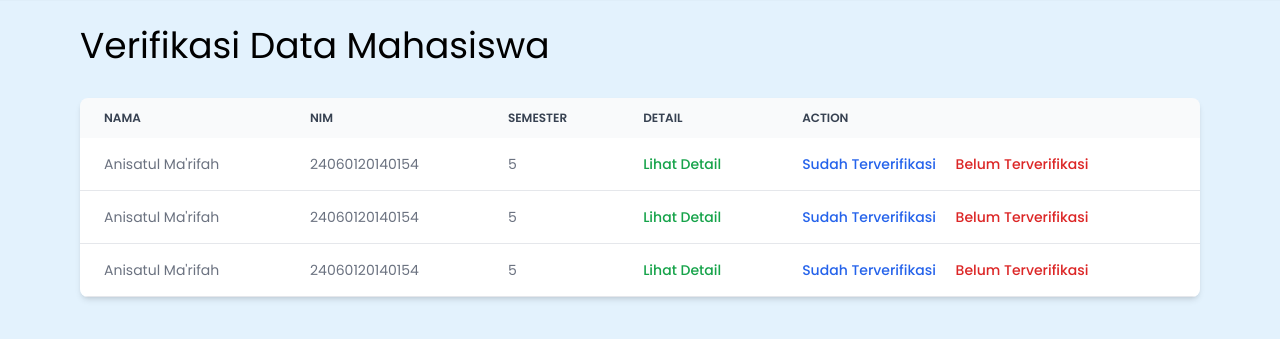
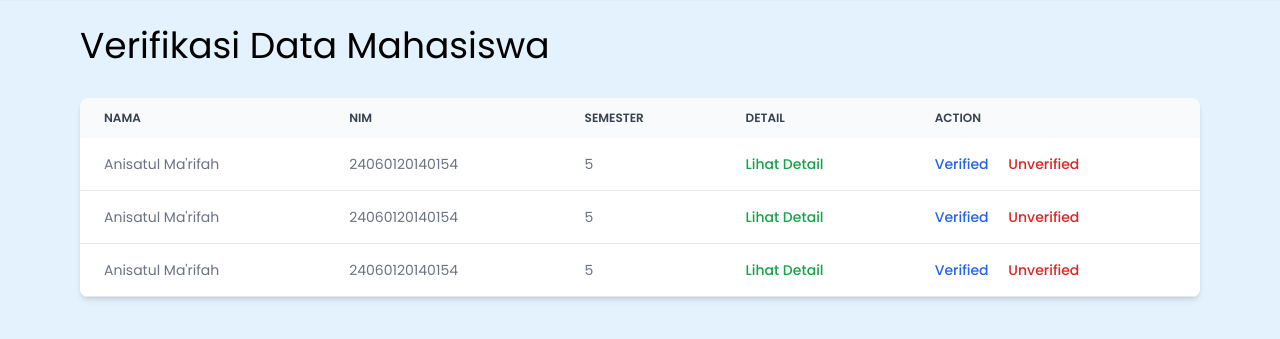
Before and after one commit to anisatulmarifah/PPL_B_6, a PHP site: page /dosen/verifikasi_data.php in a window 1280 px wide. Shown: the part 70-409 px from the top of the page. Run offline with PHP 8.4, Linux system fonts and the light colour scheme; some libraries are stand-ins or nearby versions.

Commit message:
Update verifikasi_data.php

```diff
--- a/dosen/verifikasi_data.php
+++ b/dosen/verifikasi_data.php
@@ -58,8 +58,8 @@
 
                       <td class="py-4 px-6 space-x-4">
                         <!-- Modal toggle -->
-                        <a href="#" type="button" data-modal-toggle="editModal" class="font-medium text-blue-600 dark:text-blue-500 hover:underline">Sudah Terverifikasi</a>
-                        <a href="#" class="font-medium text-red-600 dark:text-red-500 hover:underline">Belum Terverifikasi</a>
+                        <a href="#" type="button" data-modal-toggle="editModal" class="font-medium text-blue-600 dark:text-blue-500 hover:underline">Verified</a>
+                        <a href="#" class="font-medium text-red-600 dark:text-red-500 hover:underline">Unverified</a>
                       </td>
                   </tr>
 
@@ -82,8 +82,8 @@
 
                       <td class="py-4 px-6 space-x-4">
                         <!-- Modal toggle -->
-                        <a href="#" type="button" data-modal-toggle="editModal" class="font-medium text-blue-600 dark:text-blue-500 hover:underline">Sudah Terverifikasi</a>
-                        <a href="#" class="font-medium text-red-600 dark:text-red-500 hover:underline">Belum Terverifikasi</a>
+                        <a href="#" type="button" data-modal-toggle="editModal" class="font-medium text-blue-600 dark:text-blue-500 hover:underline">Verified</a>
+                        <a href="#" class="font-medium text-red-600 dark:text-red-500 hover:underline">Unverified</a>
                       </td>
                   </tr>
 
@@ -106,8 +106,8 @@
 
                       <td class="py-4 px-6 space-x-4">
                         <!-- Modal toggle -->
-                        <a href="#" type="button" data-modal-toggle="editModal" class="font-medium text-blue-600 dark:text-blue-500 hover:underline">Sudah Terverifikasi</a>
-                        <a href="#" class="font-medium text-red-600 dark:text-red-500 hover:underline">Belum Terverifikasi</a>
+                        <a href="#" type="button" data-modal-toggle="editModal" class="font-medium text-blue-600 dark:text-blue-500 hover:underline">Verified</a>
+                        <a href="#" class="font-medium text-red-600 dark:text-red-500 hover:underline">Unverified</a>
                       </td>
                   </tr>
               </tbody>
```
